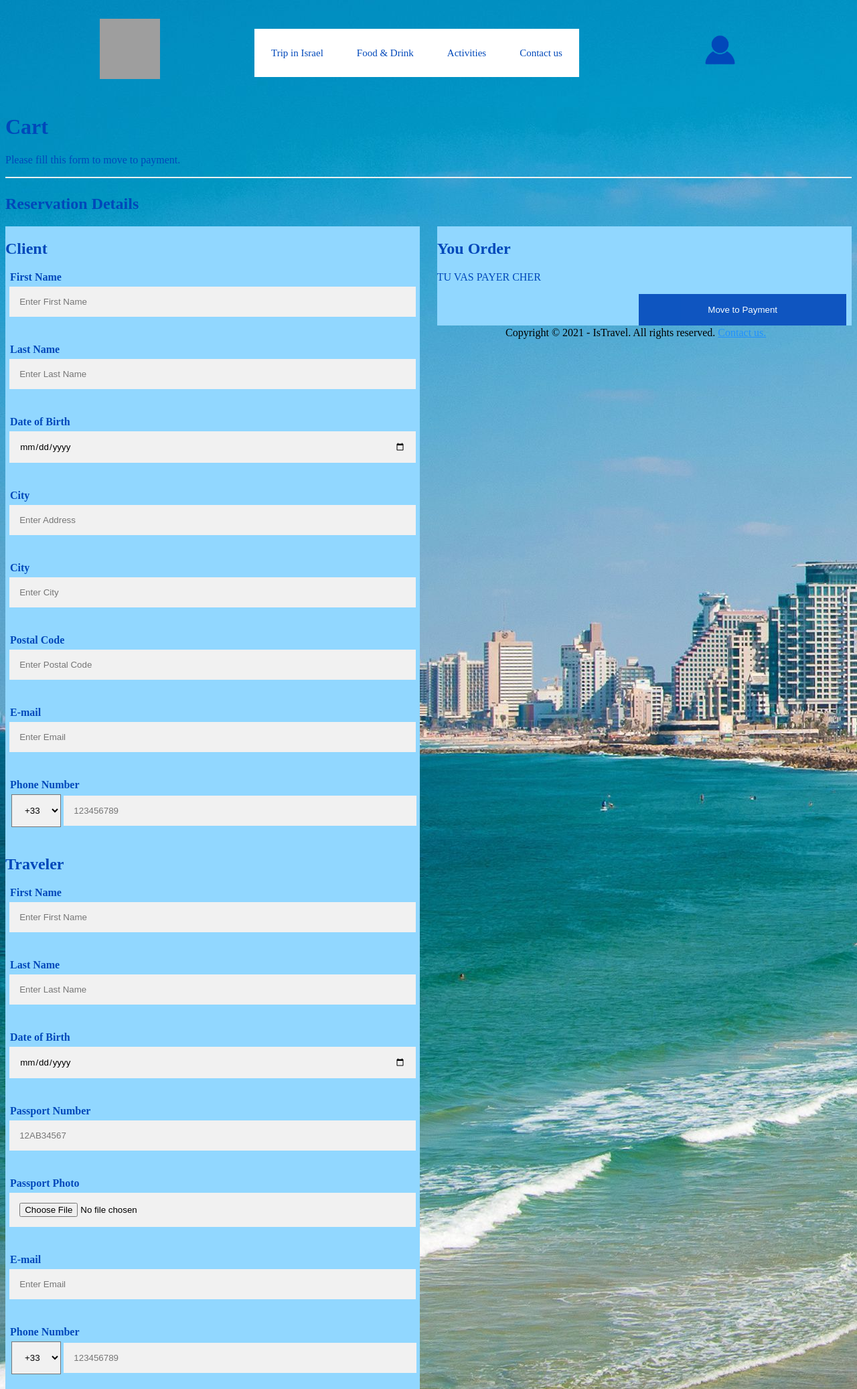
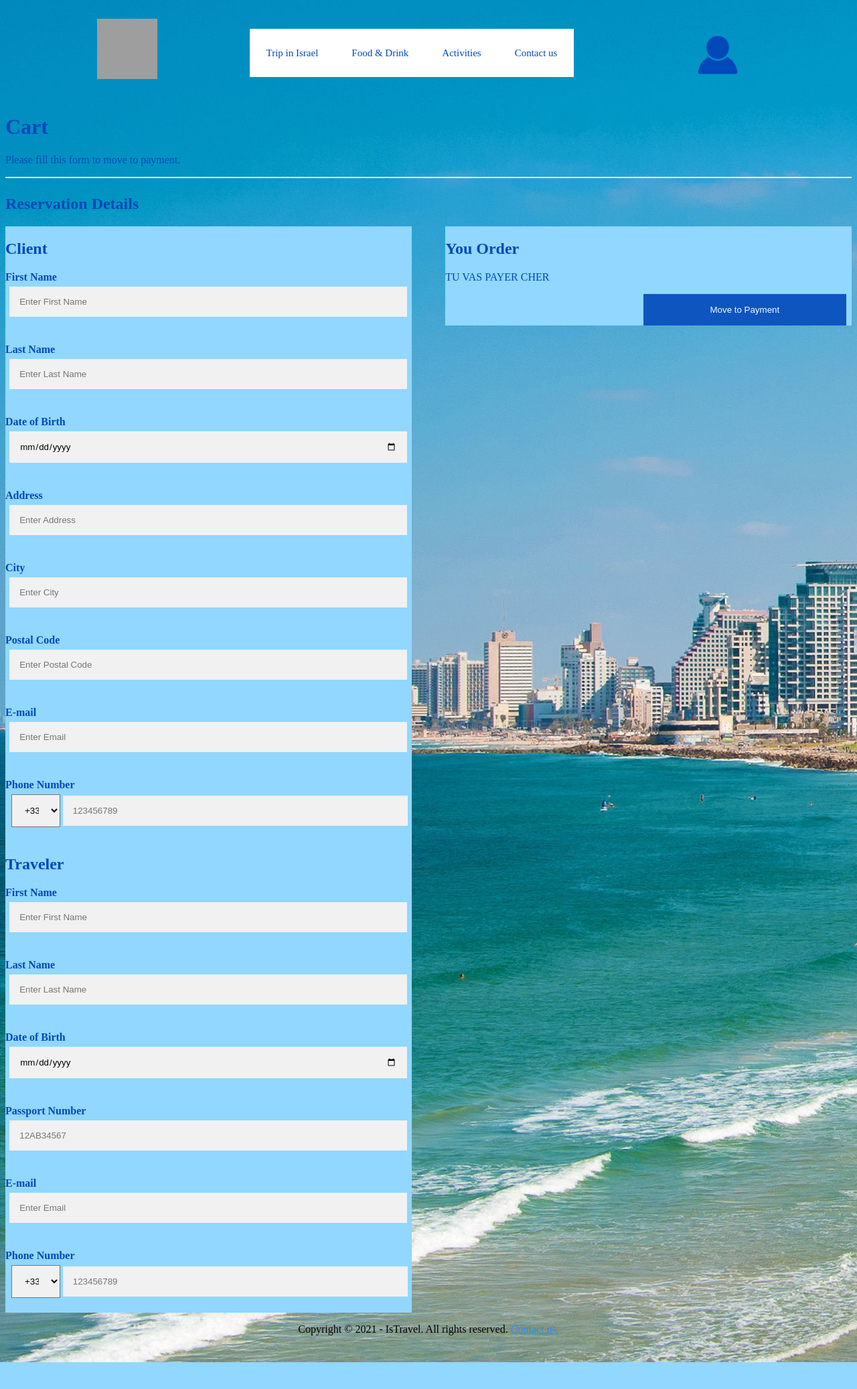
Before and after one commit to GeneralDx/IsTravel, a PHP site: page /cart_page.php in a window 1280 px wide. Shown: the whole page at 67% size. After the commit the page ends 2034 px from the top, so only its background shows below. Run offline with PHP 8.4, Linux system fonts and the light colour scheme; grey boxes are pictures that could not be loaded.

Commit message:
Summary
47th commit (cart_page)

```diff
--- a/cart_page.php
+++ b/cart_page.php
@@ -9,26 +9,27 @@
 	<title>Cart</title>
 
 	<style>
-		* {box-sizing: border-box}
-
-		.cart{
-			padding: 16px;
+		div.resa{
+			width: 100%;
+			display: flex;
+			align-items: flex-start;
+    	justify-content: space-between;
 		}
 
 		div.client{
-			float:left;
-			width: 49%;
+			float: left;
+			width: 48%;
 			background: #91D7FF;
 		}
 
 		div.order{
 			float: right;
-			width: 49%;
+			width: 48%;
 			background: #91D7FF;
 		}
 
 		input[type=text],[type=number], [type=file], [type=date], [type=tel]{
-			width: 98%;
+				width: 93%;
   			padding: 15px;
   			margin: 5px 0 22px 0;
   			display: block;
@@ -39,7 +40,7 @@
 				FONT-FAMILY: Arial;
 		}
 		input[type=tel]{
-			width: 85%;
+			width: 80%;
   			padding: 15px;
   			margin: 5px 0 22px 0;
 				display: inline-block;
@@ -53,7 +54,7 @@
 		}
 
 		select{
-			width: 12%;
+				width: 12%;
   			padding: 15px;
   			margin: 5px 0 22px 0;
 				display: inline-block;
@@ -63,16 +64,13 @@
 		}
 
 		hr {
- 			border: 1px solid #f1f1f1;
+ 			border: 1px
+			solid #f1f1f1;
   		margin-bottom: 25px;
 		}
 
-		h1,p,b,h2{
+		h1, h2, b, p{
 			color: #0148ba;
-		}
-
-		b{
-			margin-left: 7px;
 		}
 
 		.paybtn {
@@ -95,6 +93,7 @@
 		a{
 			color:dodgerblue;
 		}
+
 	</style>
 </head>
 <body>
@@ -103,6 +102,7 @@
 			<p>Please fill this form to move to payment.</p>
 			<hr>
 				<h2>Reservation Details</h2>
+				<div class="resa">
 					<div class="client">
 
 						<h2>Client</h2>
@@ -119,7 +119,7 @@
 							<input type="date" name="birthdate" id="birthdate" required><br>
 							<!-- CHECK MAJOR -->
 
-							<label class="address"><b>City</b></label><br>
+							<label class="address"><b>Address</b></label><br>
 							<input type="text" placeholder="Enter Address" name="address" id="address" required><br>
 
 							<label class="city"><b>City</b></label><br>
@@ -154,9 +154,6 @@
 						<label class="passport"><b>Passport Number</b></label><br>
 						<input type="text" placeholder="12AB34567" name="passport" id="passport" required minlength="9" maxlength="9"><br>
 
-						<label for="image"><b>Passport Photo</b></label><br>
-						<input type="file" name="image" id="image" accept="image/png, image/jpeg, image/jpg" required><br>
-
 						<label class="email"><b>E-mail</b></label><br>
 						<input type="text" placeholder="Enter Email" name="email" id="email" required><br>
 
@@ -174,6 +171,7 @@
 						<p>TU VAS PAYER CHER</p>
 						<input type="submit" name="formsend_pay" class="paybtn" id="formsend_pay" value="Move to Payment">
 					</div>
+				</div>
 	</body>
 </html>
 
--- a/footer.php
+++ b/footer.php
@@ -14,7 +14,7 @@
 		#copy{
 			text-align: center;
             /* position: fixed; */
-            padding-top: 150px;
+            /* padding-top: 150px; */
             height: 50px;
             bottom: 0px;
             left: 0px;
```
Also changed, not shown: payment.php (deleted, +0 -112 lines), unit_test/connection_test.php (deleted, +0 -17 lines), unit_test/registration_test.php (deleted, +0 -17 lines).
